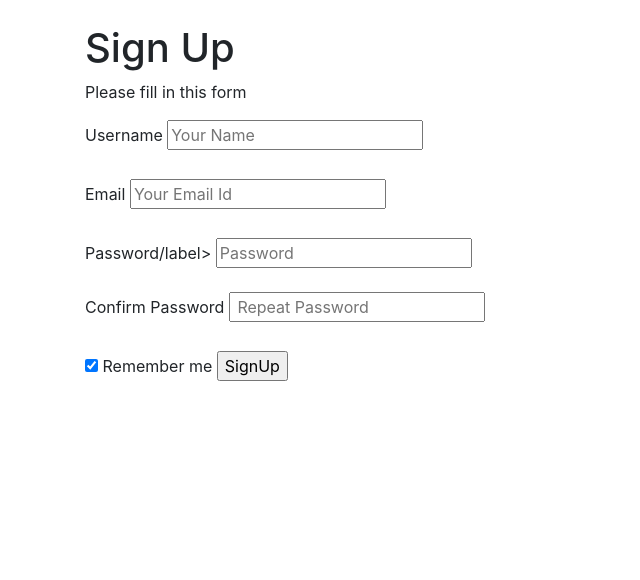
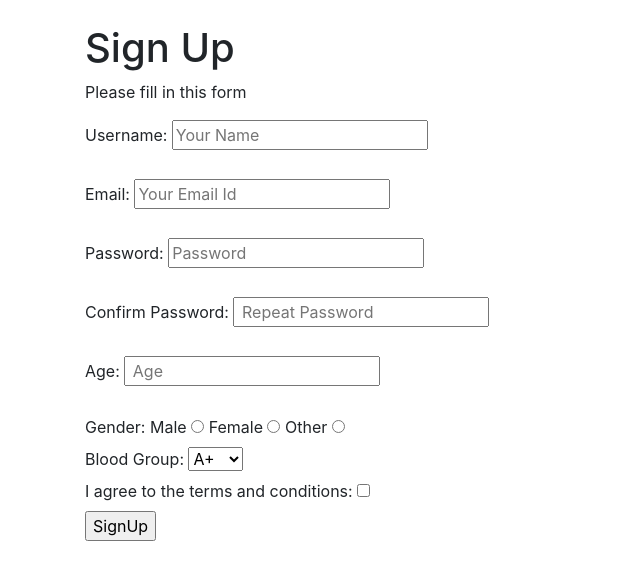
Before and after one commit to ifran-rahman/Heartisan, a Django app: page /signUp/ in a window 1280 px wide. Shown: the part 56-636 px from the top of the page, without its empty margins (0-640 px from the left). Run offline with Django 3.2, Linux system fonts and the light colour scheme; some libraries are stand-ins or nearby versions.

Commit message:
push data in db

```diff
--- a/Demo/Demo/views.py
+++ b/Demo/Demo/views.py
@@ -1,6 +1,5 @@
 from django.shortcuts import render
 import pyrebase
-
 
 config = {
     'apiKey': "AIzaSyBmbA3rMRI5nol0vIyMsDeDSNTCFoOWrwk",
@@ -12,84 +11,102 @@ config = {
     'appId': "1:825466536050:web:ca8cdf627c31f265eb02eb",
     'measurementId': "G-3252KZVCX3"
   };
+
 # Initialising database,auth and firebase for further use
-firebase=pyrebase.initialize_app(config)
+firebase = pyrebase.initialize_app(config)
 authe = firebase.auth()
-database=firebase.database()
+database = firebase.database()
+
 
 def signIn(request):
-    dict = { 'title':'Login'}
-    return render(request,"Login.html",context=dict)
+    dict = {'title': 'Login'}
+    return render(request, "Login.html", context=dict)
+
+
 def home(request):
-    dict = { 'title':'Home'}
-    return render(request,"Home.html",context=dict)
+    dict = {'title': 'Home'}
+    return render(request, "Home.html", context=dict)
+
 
 def postsignIn(request):
-    email=request.POST.get('email')
-    pasw=request.POST.get('pass')
+    email = request.POST.get('email')
+    pasw = request.POST.get('pass')
+
     try:
         # if there is no error then signin the user with given email and password
-        user=authe.sign_in_with_email_and_password(email,pasw)
+        user = authe.sign_in_with_email_and_password(email, pasw)
     except:
-        message="Invalid Credentials!!Please ChecK your Data"
-        return render(request,"Login.html",{"message":message})
-    session_id=user['idToken']
-    request.session['uid']=str(session_id)
+        message = "Invalid Credentials!!Please ChecK your Data"
+        return render(request, "Login.html", {"message": message})
+
+    session_id = user['idToken']
+    request.session['uid'] = str(session_id)
 
     elapsedtime = database.child("ECG1").child("Elapsed time").get().val()
     abdomenlist = database.child("ECG1").child("Abdomen_1").get().val()
-    #elapsedti1=elapsedtime.val()
-    #abdomenli=abdomenlist.val()
+    # elapsedti1=elapsedtime.val()
+    # abdomenli=abdomenlist.val()
 
+    return render(request, "Home.html", {"email": email, 'elapsedtime': elapsedtime, 'abdomenlist': abdomenlist})
+    # data=database.child("ECG1")
 
-    return render(request,"Home.html",{"email":email,'elapsedtime':elapsedtime,'abdomenlist':abdomenlist})
-    #data=database.child("ECG1")
-
-    #values={'data':data}
-    #return render(request,"graph.html",values)
-
+    # values={'data':data}
+    # return render(request,"graph.html",values)
 def logout(request):
     try:
         del request.session['uid']
     except:
         pass
-    return render(request,"Login.html")
+    return render(request, "Login.html")
+
 
 def signup(request):
-    dict={'title':'Signup'}
-    return render(request,"Registration.html",context=dict)
+    dict = {'title': 'Signup'}
+    return render(request, "Registration.html", context=dict)
+
+
 def signUp(request):
-    dict = { 'title':'Signup'}
-    return render(request,"Registration.html",context=dict)
+    dict = {'title': 'Signup'}
+    return render(request, "Registration.html", context=dict)
 
 def postsignUp(request):
+     name = request.POST.get('name')
      email = request.POST.get('email')
      passs = request.POST.get('pass')
-     name = request.POST.get('name')
-     try:
-        # creating a user with the given email and password
-        user=authe.create_user_with_email_and_password(email,passs)
-        uid = user['localId']
-        idtoken = request.session['uid']
-        print(uid)
-     except:
-        return render(request, "Registration.html")
-     return render(request,"Login.html")
+     paswrepeat=request.POST.get("pass-repeat")
+     age = request.POST.get('age')
+     gender = request.POST.get('gender')
+     bloodgroup = request.POST.get('bloodgroup')
+     uid=''
+     if passs==paswrepeat:
+         try:
+             # creating a user with the given email and password
+             user = authe.create_user_with_email_and_password(email, passs)
+             uid = user['localId']
+             idtoken = request.session['uid']
+
+         except:
+             print(uid)
+     data = {'name': name,'age': age, 'Gender': gender, 'Bloodgroup': bloodgroup}
+     database.child(uid).child("userinfo").push(data)
+     return render(request, "Login.html")
+
+
 
 def reset(request):
-    dict={'title':'Reset Page'}
-    return render(request,"Reset.html",context=dict)
+    dict = {'title': 'Reset Page'}
+    return render(request, "Reset.html", context=dict)
 
 
 def postReset(request):
-	email = request.POST.get('email')
-	try:
-		authe.send_password_reset_email(email)
-		message = "A email to reset password is succesfully sent"
-		return render(request, "Reset.html", {"msg":message})
-	except:
-		message = "Something went wrong, Please check the email you provided is registered or not"
-		return render(request, "Reset.html", {"msg":message})
+    email = request.POST.get('email')
+    try:
+        authe.send_password_reset_email(email)
+        message = "A email to reset password is succesfully sent"
+        return render(request, "Reset.html", {"msg": message})
+    except:
+        message = "Something went wrong, Please check the email you provided is registered or not"
+        return render(request, "Reset.html", {"msg": message})
 
 
 def line_graph(request):
--- a/Demo/Templates/Login.html
+++ b/Demo/Templates/Login.html
@@ -19,7 +19,7 @@
 <!-- Enter Your Password: -->
 	<label for="Password">Password</label>
 	<input type="password" id="Password" name="pass"><br><br>
-	<input type="submit" value="SignIn"><br><br>
+	<input type="submit" value="Login"><br><br>
 	<p style="color: black;padding: 10px 0;">Forgot Password? <a href="/reset/" style="color: black;">Click Here to Reset</a></p>
 
 	<label>
--- a/Demo/Templates/Registration.html
+++ b/Demo/Templates/Registration.html
@@ -2,29 +2,67 @@
 {% load static %}
 
 {% block body_block %}
-<form action="/postsignUp/" method="post">
+<form action="/postsignUp/" method="POST">
 	{% csrf_token %}
 	<br/>
 	<h1>Sign Up</h1>
 
 <p>Please fill in this form</p>
 
-	<label for="username">Username</label>
-	<input type="name" id="Username" name="name" placeholder="Your Name"><br><br>
+	<label for="username">Username:</label>
+	<input type="name" id="Username" name="name" placeholder="Your Name" required><br><br>
 	<!-- Email: -->
-	<label for="Email" >Email</label>
-	<input type="email" id="Email" name="email" placeholder="Your Email Id"><br><br>
+	<label for="Email" >Email:</label>
+	<input type="email" id="Email" name="email" placeholder="Your Email Id" required><br><br>
 	<!-- Password: -->
-	<label for="Password">Password/label>
-	<input type="password" id="Password" name="pass" placeholder="Password"><br><br>
+	<label for="Password">Password:</label>
+	<input type="password" id="Password" name="pass" placeholder="Password" required><br><br>
 	<!-- RepeatPassword: -->
-	<label for="confirm_password">Confirm Password</label>
-	<input type="password" id="confirm_password" name="pass-repeat" placeholder=" Repeat Password"><br><br>
-	<label>
-	<input type="checkbox" checked="checked" name="remember" style="margin-bottom:15px"> Remember me
-	</label>
+	<label for="confirm_password">Confirm Password:</label>
+	<input type="password" id="confirm_password" name="pass-repeat" placeholder=" Repeat Password" required><br><br>
 
-	<input type="submit" value="SignUp"><br><br>
+	<!--age-->
+	<label for="Age">Age:</label>
+	<input type="text" id="Age" name="age" placeholder=" Age" required><br><br>
+	<!--Gender: -->
+	<div class="Gender">
+		<label for="Gender" name='gender'>Gender: </label>
+	  <label for="Male">Male
+	    <input type="radio" id="Male" name="gender" value="Male">
+	  </label>
+
+	  <label for="Female">Female
+	    <input type="radio" id="Female" name="gender" value="Female">
+	  </label>
+
+	  <label for="Other">Other
+	    <input type="radio" id="Other" name="gender" value="Other">
+	  </label><br>
+	</div>
+	<div class="Blood Group">
+	  <label for="Blood Group" name="bloodgroup">Blood Group:
+	    <select class="Blood Group" name="bloodgroup">
+	      <option value="A+">A+</option>
+	      <option value="A-">A-</option>
+	      <option value="B+">B+</option>
+				<option value="B-">B-</option>
+	      <option value="AB+">AB+</option>
+	      <option value="AB-">AB-</option>
+	      <option value="O+">O+</option>
+	      <option value="O-">O-</option>
+	    </select>
+	</div>
+	<!--Agreed-->
+	<div class="">
+	<label for="agreed">I agree to the terms and conditions:</label>
+	<input  id="agreed" name="agreed" type="checkbox">
+	</div>
+
+	<input type="submit" value="SignUp">
+	<!--<a href="'{% url 'signIn' %}'">SignUp</a></input>-->
+	<!--<button type="button" onclick="location.href='{% url 'signIn' %} '"></button>-->
+
+
 
 </form>
 {% endblock %}
```
Also changed, not shown: Demo/db.sqlite3.
